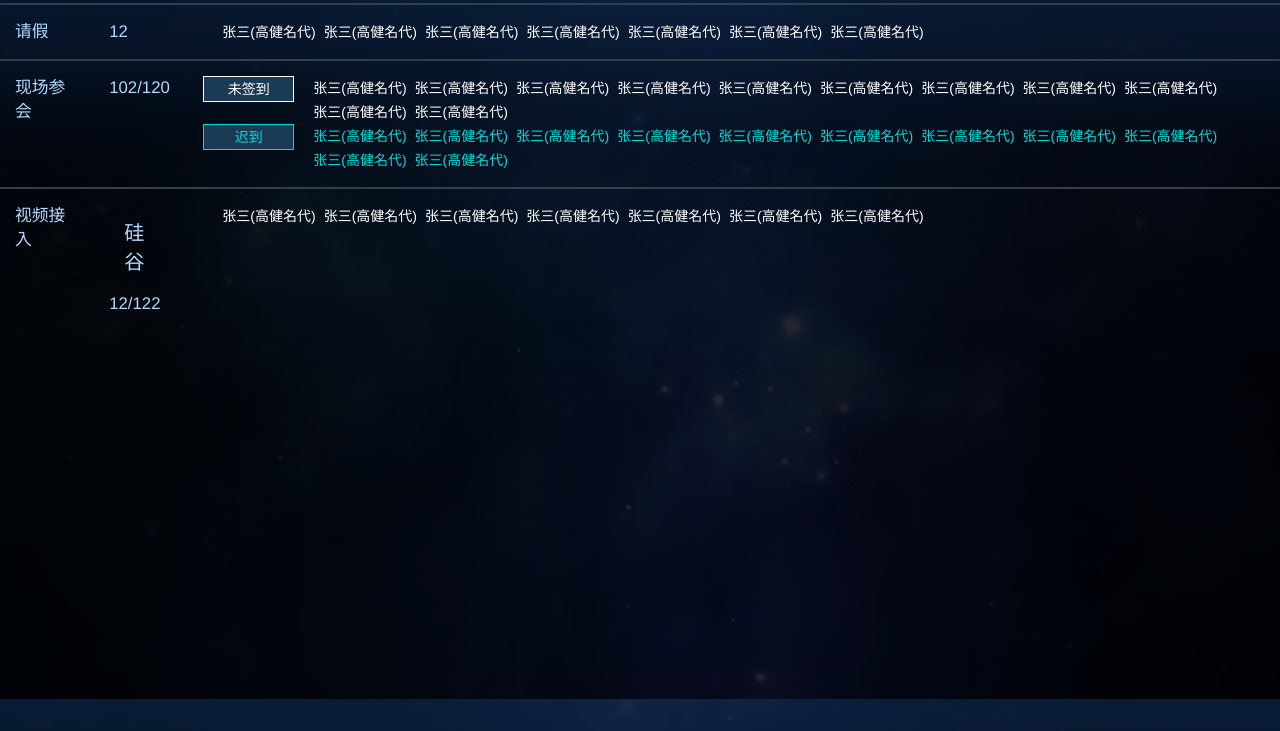
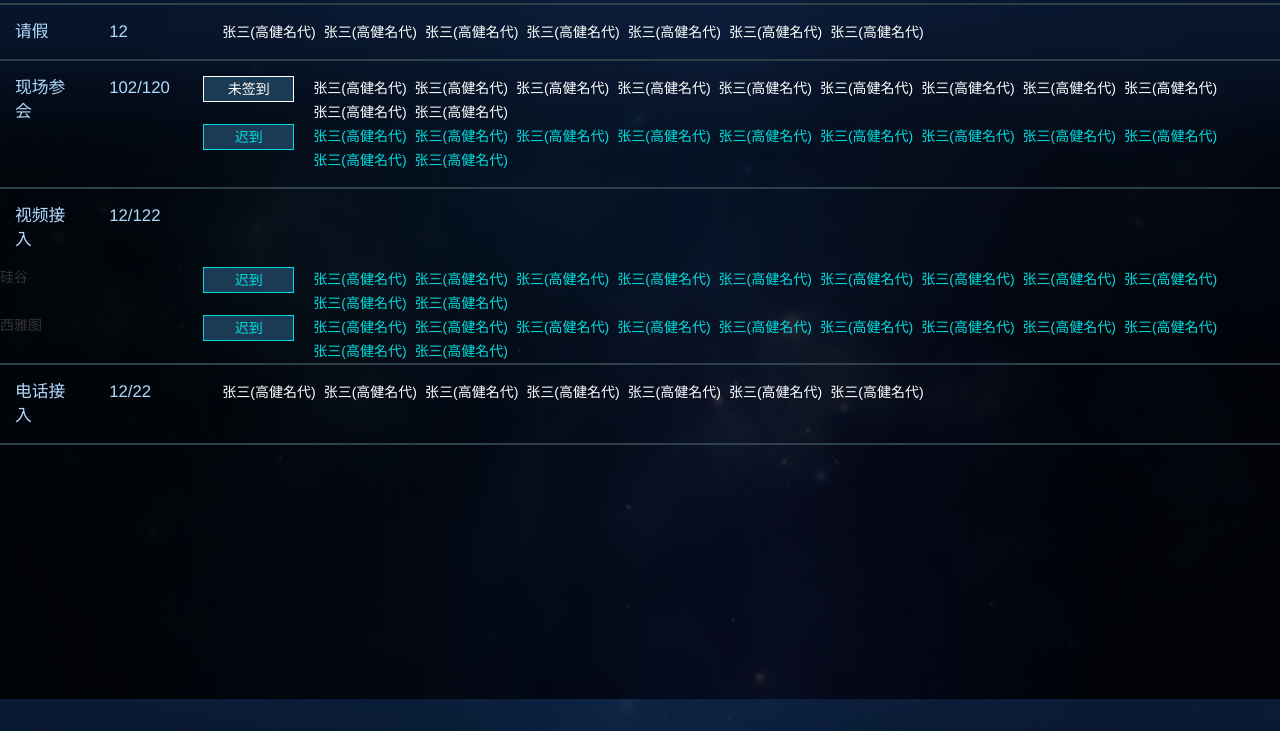
Before and after one commit to tcletv/m_msign-in, a plain HTML site: page index.html in a window 1280 px wide. Shown: the part 69-800 px from the top of the page. Drawn offline with Linux system fonts and the light colour scheme.

Commit message:
Update index.html

```diff
--- a/index.html
+++ b/index.html
@@ -4,8 +4,8 @@
 	<head>
 		<link rel="stylesheet" href="css/bootstrap.css">
 		<link rel="stylesheet" href="css/report.css">
-		<script src="js/jquery.min.js"></script>
-		<script src="js/bootstrap.js"></script>
+		<!--<script src="js/jquery.min.js"></script>
+		<script src="js/bootstrap.js"></script>-->
 	</head>
 
 	<body>
@@ -48,10 +48,7 @@
 			<div class="col-lg-1 col-md-1 col-sm-1 col-xs-1 list-number">102/120</div>
 			<div class="col-lg-10 col-md-10 col-sm-10 col-xs-10 list-name">
 				<div class="row row-div">
-					<div class="col-lg-1 col-md-1 col-sm-1 col-xs-1">
-						未签到
-						<!--<span>未签到</span>-->
-					</div>
+					<div class="col-lg-1 col-md-1 col-sm-1 col-xs-1">未签到</div>
 					<div class="col-lg-11 col-md-11 col-sm-11 col-xs-11">
 						<ul class="nav navbar-nav">
 							<li><span>张三(高健名代)</span></li>
@@ -69,10 +66,7 @@
 					</div>
 				</div>
 				<div class="row row-div1">
-					<div class="col-lg-1 col-md-1 col-sm-1 col-xs-1">
-						迟到
-						<!--<span>迟到</span>-->
-					</div>
+					<div class="col-lg-1 col-md-1 col-sm-1 col-xs-1">迟到</div>
 					<div class="col-lg-11 col-md-11 col-sm-11 col-xs-11">
 						<ul class="nav navbar-nav">
 							<li><span>张三(高健名代)</span></li>
@@ -94,11 +88,59 @@
 		<hr>
 		<div class="row">
 			<div class="col-lg-1 col-md-1 col-sm-1 col-xs-1	list-title">视频接入</div>
-			<div class="col-lg-1 col-md-1 col-sm-1 col-xs-1 list-number">
-				<div class="row">
-					<div class="col-lg-1 col-md-1 col-sm-1 col-xs-1	list-title">硅谷</div>
+			<div class="col-lg-1 col-md-1 col-sm-1 col-xs-1 list-number">12/122</div>
+			<div class="col-lg-10 col-md-10 col-sm-10 col-xs-10 list-name"></div>
+		</div>
+		<div class="row">
+			<div class="col-lg-2 col-md-2 col-sm-2 col-xs-2 list-region">硅谷</div>
+			<div class="col-lg-10 col-md-10 col-sm-10 col-xs-10 list-region-name">
+				<div class="row row-div1">
+					<div class="col-lg-1 col-md-1 col-sm-1 col-xs-1">迟到</div>
+					<div class="col-lg-11 col-md-11 col-sm-11 col-xs-11">
+						<ul class="nav navbar-nav">
+							<li><span>张三(高健名代)</span></li>
+							<li><span>张三(高健名代)</span></li>
+							<li><span>张三(高健名代)</span></li>
+							<li><span>张三(高健名代)</span></li>
+							<li><span>张三(高健名代)</span></li>
+							<li><span>张三(高健名代)</span></li>
+							<li><span>张三(高健名代)</span></li>
+							<li><span>张三(高健名代)</span></li>
+							<li><span>张三(高健名代)</span></li>
+							<li><span>张三(高健名代)</span></li>
+							<li><span>张三(高健名代)</span></li>
+						</ul>
+					</div>
 				</div>
-				12/122</div>
+			</div>
+		</div>
+		<div class="row">
+			<div class="col-lg-2 col-md-2 col-sm-2 col-xs-2 list-region">西雅图</div>
+			<div class="col-lg-10 col-md-10 col-sm-10 col-xs-10 list-region-name1">
+				<div class="row row-div1">
+					<div class="col-lg-1 col-md-1 col-sm-1 col-xs-1">迟到</div>
+					<div class="col-lg-11 col-md-11 col-sm-11 col-xs-11">
+						<ul class="nav navbar-nav">
+							<li><span>张三(高健名代)</span></li>
+							<li><span>张三(高健名代)</span></li>
+							<li><span>张三(高健名代)</span></li>
+							<li><span>张三(高健名代)</span></li>
+							<li><span>张三(高健名代)</span></li>
+							<li><span>张三(高健名代)</span></li>
+							<li><span>张三(高健名代)</span></li>
+							<li><span>张三(高健名代)</span></li>
+							<li><span>张三(高健名代)</span></li>
+							<li><span>张三(高健名代)</span></li>
+							<li><span>张三(高健名代)</span></li>
+						</ul>
+					</div>
+				</div>
+			</div>
+		</div>
+		<hr>
+		<div class="row">
+			<div class="col-lg-1 col-md-1 col-sm-1 col-xs-1	list-title">电话接入</div>
+			<div class="col-lg-1 col-md-1 col-sm-1 col-xs-1 list-number">12/22</div>
 			<div class="col-lg-10 col-md-10 col-sm-10 col-xs-10 list-name">
 				<ul class="nav navbar-nav">
 					<li><span>张三(高健名代)</span></li>
@@ -111,6 +153,7 @@
 				</ul>
 			</div>
 		</div>
+		<hr />
 	</body>
 
 </html>
```
